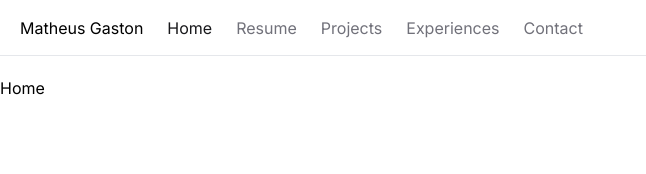
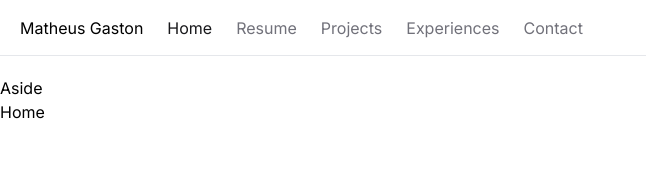
Before and after one commit to MirellyAlvarenga/gastondev, a Next.js app: page / in a window 1280 px wide. Shown: the top 174 px of the page, without its empty margins (0-646 px from the left). Built offline with nearby package versions, Linux system fonts and the light colour scheme.

Commit message:
update: project structure

```diff
--- /dev/null
+++ b/app/(home)/_components/sections/Aside.tsx
@@ -0,0 +1,9 @@
+import React from 'react'
+
+const Aside = () => {
+  return (
+    <div>Aside</div>
+  )
+}
+
+export default Aside
--- /dev/null
+++ b/app/(home)/page.tsx
@@ -0,0 +1,12 @@
+import Aside from "./_components/sections/Aside";
+
+export default function Home() {
+  return (
+    <>
+      <div>
+        <Aside />
+        Home
+      </div>
+    </>
+  )
+}
--- a/app/page.tsx
+++ /dev/null
@@ -1,6 +0,0 @@
-
-export default function Home() {
-  return (
-    <div>Home</div>
-  )
-}
```
Also changed, not shown: public/imgs/Gaston.jpg (added).
